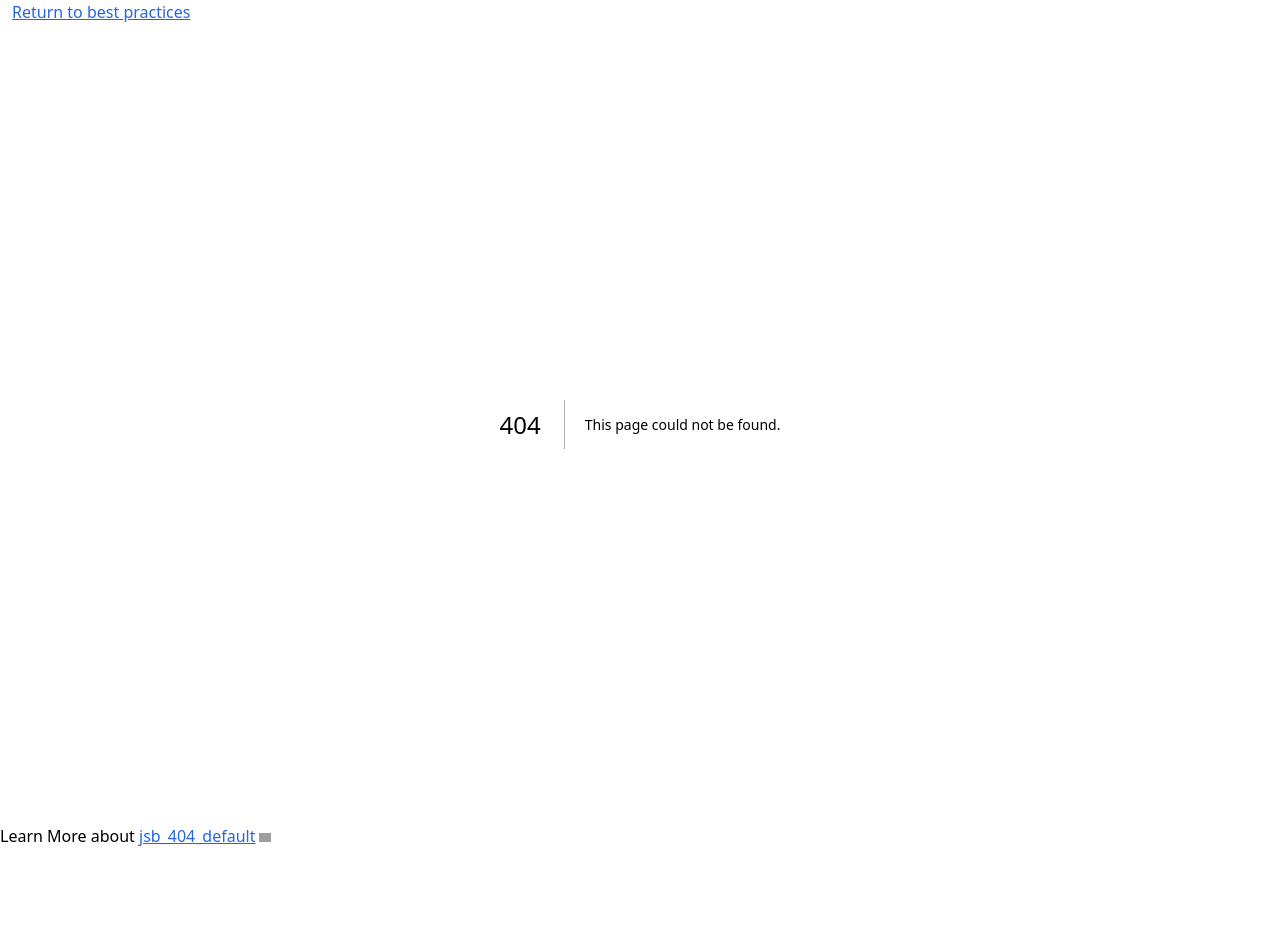
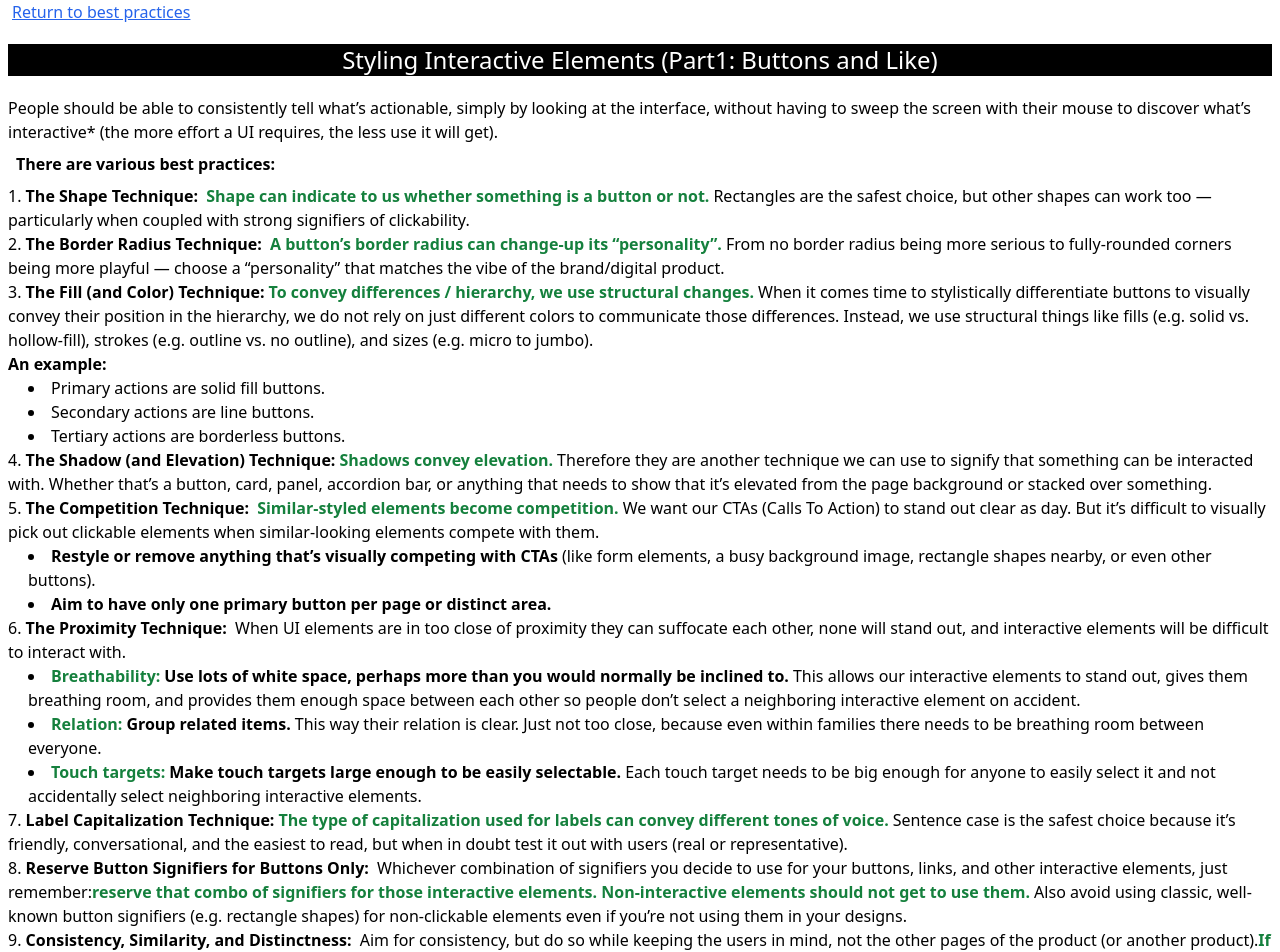
Before and after one commit to vipulpathak113/react-accessibility, a Next.js app: page /stylingInteractive1 in a window 1280 px wide. Before the commit this address had no page. Shown: the top 952 px of the page. Before the commit the page ends 848 px from the top, so only its background shows below. Built offline with nearby package versions, Linux system fonts and the light colour scheme; grey boxes are pictures that could not be loaded.

Commit message:
styling interactive button

```diff
--- a/pages/index.tsx
+++ b/pages/index.tsx
@@ -1,12 +1,5 @@
-import Head from "next/head";
-import Image from "next/image";
-import { Inter } from "next/font/google";
-import styles from "@/styles/Home.module.css";
 import Link from "next/link";
 import type { ReactElement } from "react";
-
-const inter = Inter({ subsets: ["latin"] });
-
 export default function Home() {
   return (
     <>
@@ -14,7 +7,7 @@ export default function Home() {
         Top 10 Accessibility best practices for Design
       </h1>
 
-      <div className="grid grid-cols-[200px_200px] justify-center">
+      <div className="grid grid-cols-[300px_300px] justify-center">
         <div>
           <span>1. </span>
           <Link href="/colorContrast" className="text-blue-600 underline">
@@ -33,6 +26,12 @@ export default function Home() {
             Wording Interactive Elements
           </Link>
         </div>
+        <div>
+          <span>4. </span>
+          <Link href="/stylingInteractive1" className="text-blue-600 underline">
+            Styling Interactive Elements (Part1: Buttons and Like)
+          </Link>
+        </div>
       </div>
     </>
   );
--- /dev/null
+++ b/pages/stylingInteractive1.tsx
@@ -0,0 +1,165 @@
+export default function StylingInteracting1() {
+  return (
+    <div className="m-2">
+      <h1 className="text-center text-2xl mt-5 mb-5 bg-black text-white">
+        Styling Interactive Elements (Part1: Buttons and Like)
+      </h1>
+      <div>
+        People should be able to consistently tell what’s actionable, simply by
+        looking at the interface, without having to sweep the screen with their
+        mouse to discover what’s interactive* (the more effort a UI requires,
+        the less use it will get).
+      </div>
+
+      <div className="text-base font-semibold m-2">
+        There are various best practices:
+      </div>
+      <ul className="list-decimal list-inside">
+        <li>
+          <span className="font-bold mr-1">The Shape Technique: </span>
+          <span className="text-green-700 font-bold mr-1">
+            Shape can indicate to us whether something is a button or not.
+          </span>
+          Rectangles are the safest choice, but other shapes can work too —
+          particularly when coupled with strong signifiers of clickability.
+        </li>
+        <li>
+          <span className="font-bold mr-1">The Border Radius Technique: </span>
+          <span className="text-green-700 font-bold mr-1">
+            A button’s border radius can change-up its “personality”.
+          </span>
+          From no border radius being more serious to fully-rounded corners
+          being more playful — choose a “personality” that matches the vibe of
+          the brand/digital product.
+        </li>
+        <li>
+          <span className="font-bold mr-1">
+            The Fill (and Color) Technique:
+          </span>
+          <span className="text-green-700 font-bold mr-1">
+            To convey differences / hierarchy, we use structural changes.
+          </span>
+          When it comes time to stylistically differentiate buttons to visually
+          convey their position in the hierarchy, we do not rely on just
+          different colors to communicate those differences. Instead, we use
+          structural things like fills (e.g. solid vs. hollow-fill), strokes
+          (e.g. outline vs. no outline), and sizes (e.g. micro to jumbo).
+          <div className="font-bold">An example:</div>
+          <ul className="list-disc list-inside ml-5">
+            <li>Primary actions are solid fill buttons.</li>
+            <li>Secondary actions are line buttons.</li>
+            <li>Tertiary actions are borderless buttons.</li>
+          </ul>
+        </li>
+        <li>
+          <span className="font-bold mr-1">
+            The Shadow (and Elevation) Technique:
+          </span>
+          <span className="text-green-700 font-bold mr-1">
+            Shadows convey elevation.
+          </span>
+          Therefore they are another technique we can use to signify that
+          something can be interacted with. Whether that’s a button, card,
+          panel, accordion bar, or anything that needs to show that it’s
+          elevated from the page background or stacked over something.
+        </li>
+        <li>
+          <span className="font-bold mr-1">The Competition Technique: </span>
+          <span className="text-green-700 font-bold mr-1">
+            Similar-styled elements become competition.
+          </span>
+          We want our CTAs (Calls To Action) to stand out clear as day. But it’s
+          difficult to visually pick out clickable elements when similar-looking
+          elements compete with them.
+          <ul className="list-disc list-inside ml-5">
+            <li>
+              <span className="font-bold mr-1">
+                Restyle or remove anything that’s visually competing with CTAs
+              </span>
+              (like form elements, a busy background image, rectangle shapes
+              nearby, or even other buttons).
+            </li>
+            <li className="font-bold">
+              Aim to have only one primary button per page or distinct area.
+            </li>
+          </ul>
+        </li>
+        <li>
+          <span className="font-bold mr-1">The Proximity Technique: </span>
+          When UI elements are in too close of proximity they can suffocate each
+          other, none will stand out, and interactive elements will be difficult
+          to interact with.
+          <ul className="list-disc list-inside ml-5">
+            <li>
+              <span className="text-green-700 font-bold mr-1">
+                Breathability:
+              </span>
+              <span className="font-bold mr-1">
+                Use lots of white space, perhaps more than you would normally be
+                inclined to.
+              </span>
+              This allows our interactive elements to stand out, gives them
+              breathing room, and provides them enough space between each other
+              so people don’t select a neighboring interactive element on
+              accident.
+            </li>
+            <li>
+              <span className="text-green-700 font-bold mr-1">Relation:</span>
+              <span className="font-bold mr-1">Group related items.</span>
+              This way their relation is clear. Just not too close, because even
+              within families there needs to be breathing room between everyone.
+            </li>
+            <li>
+              <span className="text-green-700 font-bold mr-1">
+                Touch targets:
+              </span>
+              <span className="font-bold mr-1">
+                Make touch targets large enough to be easily selectable.
+              </span>
+              Each touch target needs to be big enough for anyone to easily
+              select it and not accidentally select neighboring interactive
+              elements.
+            </li>
+          </ul>
+        </li>
+        <li>
+          <span className="font-bold mr-1">
+            Label Capitalization Technique:
+          </span>
+          <span className="text-green-700 font-bold mr-1">
+            The type of capitalization used for labels can convey different
+            tones of voice.
+          </span>
+          Sentence case is the safest choice because it’s friendly,
+          conversational, and the easiest to read, but when in doubt test it out
+          with users (real or representative).
+        </li>
+        <li>
+          <span className="font-bold mr-1">
+            Reserve Button Signifiers for Buttons Only:{" "}
+          </span>
+          Whichever combination of signifiers you decide to use for your
+          buttons, links, and other interactive elements, just remember:
+          <span className="text-green-700 font-bold mr-1">
+            reserve that combo of signifiers for those interactive elements.
+            Non-interactive elements should not get to use them.
+          </span>
+          Also avoid using classic, well-known button signifiers (e.g. rectangle
+          shapes) for non-clickable elements even if you’re not using them in
+          your designs.
+        </li>
+        <li>
+          <span className="font-bold mr-1">
+            Consistency, Similarity, and Distinctness:{" "}
+          </span>
+          Aim for consistency, but do so while keeping the users in mind, not
+          the other pages of the product (or another product).
+          <span className="text-green-700 font-bold mr-1">
+            If you need to sacrifice consistency to aid clarity or usability,
+            then do so.
+          </span>
+        </li>
+      </ul>
+    </div>
+  );
+}
```
Also changed, not shown: new.txt (deleted), public/access.webp (added), 1 other file (tests, documents, lock files or other folders).
